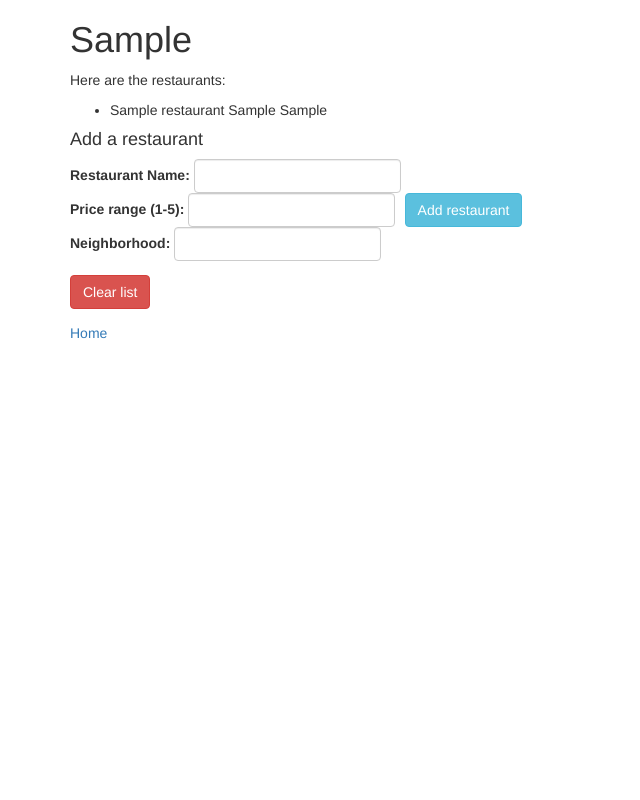
After one commit to jtorrespdx/restaurant, a PHP site: template views/cuisine.html.twig in a window 1280 px wide. The commit adds this page. Shown: the whole page, without its empty margins (0-640 px from the left). Run offline with PHP 8.4, Linux system fonts and the light colour scheme; the template is opened without the code that fills it: most values are stand-ins (such as "Sample title", 1, 10 or a date in 2020); some libraries are stand-ins or nearby versions.

Commit message:
adds twig functionality

```diff
--- /dev/null
+++ b/views/cuisine.html.twig
@@ -0,0 +1,54 @@
+<html>
+    <head>
+        <title>Restaurants</title>
+        <link rel='stylesheet' href='https://maxcdn.bootstrapcdn.com/bootstrap/3.3.1/css/bootstrap.min.css'>
+    </head>
+    <body>
+        <div class='container'>
+            <h1>{{ cuisines.getType }}</h1>
+
+            {% if restaurants is not empty %}
+                <p> Here are the restaurants:</p>
+                <ul>
+                    {% for restaurant in restaurants %}
+                        <li>{{ restaurant.getName }} {{ restaurant.getPriceRange }} {{ restaurant.getNeighborhood }}</li>
+                    {% endfor %}
+                </ul>
+            {% endif %}
+
+            <h4>Add a restaurant</h4>
+
+            <form action='/restaurants' method='post' class="form-inline">
+                <div class='form-group'>
+
+                    <input id='cuisine_id' name='cuisine_id' type='hidden' value='{{ cuisines.getId }}'>
+                    <label for='name'>Restaurant Name:</label>
+                    <input id='name' name='name' class='form-control' type='text'>
+
+                    <br>
+
+                    <label for='price_range'>Price range (1-5):</label>
+                    <input id='price_range' name='price_range' class='form-control' type='text'>
+
+                    <br>
+
+                    <label for='neighborhood'>Neighborhood:</label>
+                    <input id='neighborhood' name='neighborhood' class='form-control' type='text'>
+                </div>
+
+                    <!--
+                    <label for='due_date'>Due Date : </label>
+                    <input id='due_date' name='due_date' type='date'/>
+                    -->
+
+                <button type='submit' class='btn btn-info'>Add restaurant</button>
+            </form>
+
+            <form action='/delete_restaurants' method='post'>
+                <button type='submit' class='btn btn-danger'>Clear list</button>
+            </form>
+
+            <p><a href='/'>Home</a></p>
+        </div>
+    </body>
+</html>
--- a/web/index.php
+++ b/web/index.php
@@ -0,0 +1,4 @@
+<?php
+    $website = require_once __DIR__.'/../app/app.php';
+    $website->run();
+?>
```
Also changed, not shown: app/app.php (+8 -10 lines), src/Restaurant.php (+13 -1 lines), tests/RestaurantTest.php (+50 -2 lines), views/index.html.twig (added, +34 -0 lines), views/cuisine_edit.html.twig (added).
